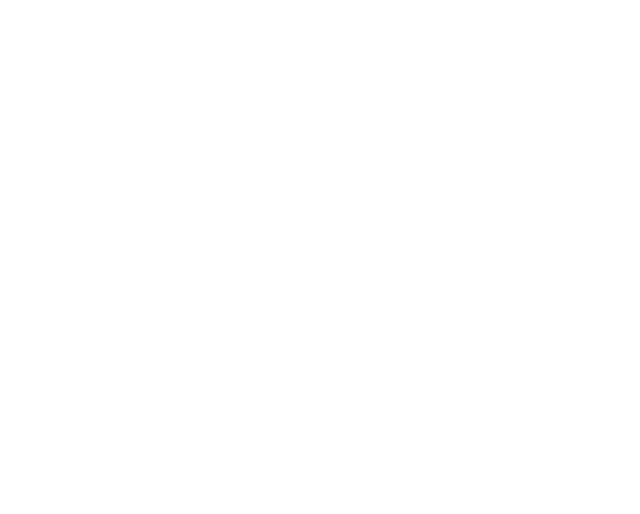
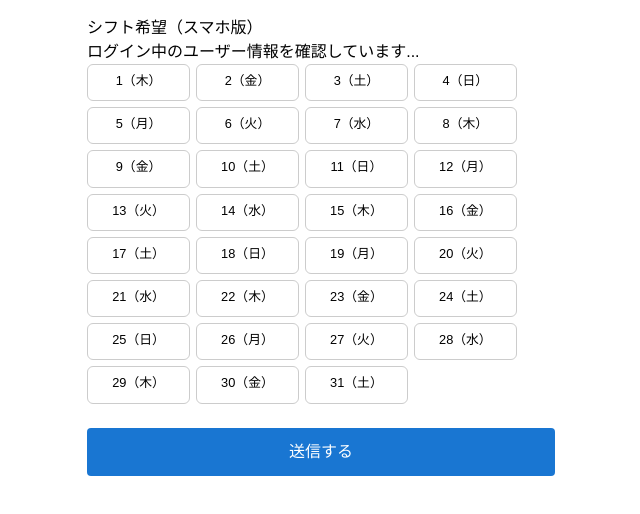
Before and after one commit to gaku-break-era/or-shift-app, a React (Create React App) app: page /mobile-form in a window 1280 px wide. Before the commit this address had no page. Shown: the top 514 px of the page, without its empty margins (319-959 px from the left). Built offline with nearby package versions, Linux system fonts and the light colour scheme; no server answers.

Commit message:
例: カレンダー形式の希望提出画面を追加

```diff
--- a/src/App.js
+++ b/src/App.js
@@ -10,6 +10,7 @@
 import WeeklyAssignments from "./WeeklyAssignments";
 import ProcedureList from "./ProcedureList";
 import ProcedureDetail from "./ProcedureDetail";
+import MobileShiftForm from "./MobileShiftForm";
 //import AutoAssignmentScreen from "./AutoAssignmentScreen";
 //import DailyAssignmentScreen from "./DailyAssignmentScreen";
 
@@ -29,7 +30,7 @@
         <Route path="/assignments" element={<WeeklyAssignments />} />
         <Route path="/procedures" element={<ProcedureList />} />
         <Route path="/procedures/:id" element={<ProcedureDetail />} />
-
+        <Route path="/mobile-form" element={<MobileShiftForm />} />
 
         {/* ✅ "/" アクセス時にもログインページに飛ばす */}
         <Route path="/" element={<LoginPage />} />
--- /dev/null
+++ b/src/MobileShiftForm.js
@@ -0,0 +1,179 @@
+// src/MobileShiftForm.js
+import React, { useState, useEffect } from "react";
+import { getAuth, onAuthStateChanged } from "firebase/auth";
+import { doc, setDoc, Timestamp } from "firebase/firestore";
+import { db } from "./firebase";
+
+const MAX_OFF_DAYS = 3;
+const MAX_NIGHT_SHIFTS = 1;
+
+function MobileShiftForm() {
+  const [shiftData, setShiftData] = useState([]);
+  const [user, setUser] = useState(null);
+  const [submitStatus, setSubmitStatus] = useState("");
+
+  useEffect(() => {
+    const today = new Date();
+    let year = today.getFullYear();
+    let month = today.getMonth() + 1;
+
+    if (month === 12) {
+      const dec = generateMonthDates(year, 12);
+      const jan = generateMonthDates(year + 1, 1, 14); // 1月は1〜14日まで
+      setShiftData([...dec, ...jan]);
+    } else {
+      const nextMonth = generateMonthDates(year, month + 1);
+      setShiftData(nextMonth);
+    }
+
+    const auth = getAuth();
+    const unsubscribe = onAuthStateChanged(auth, (currentUser) => {
+      setUser(currentUser);
+    });
+    return () => unsubscribe();
+  }, []);
+
+  const generateMonthDates = (year, month, maxDay = null) => {
+    const daysInMonth = new Date(year, month, 0).getDate();
+    const lastDay = maxDay || daysInMonth;
+    const arr = [];
+    for (let day = 1; day <= lastDay; day++) {
+      const date = new Date(year, month - 1, day);
+      arr.push({ date, selection: "none" });
+    }
+    return arr;
+  };
+
+  const toggleSelection = (index) => {
+    const newData = [...shiftData];
+    const current = newData[index].selection;
+    const { off, night } = countSelections(newData);
+
+    let next;
+    if (current === "none") {
+      if (off + night >= MAX_OFF_DAYS) {
+        alert(`休み希望（夜勤含む）は最大 ${MAX_OFF_DAYS} 日です`);
+        return;
+      }
+      next = "off";
+    } else if (current === "off") {
+      if (night >= MAX_NIGHT_SHIFTS) {
+        alert(`夜勤希望は最大 ${MAX_NIGHT_SHIFTS} 回です`);
+        next = "none";
+      } else {
+        next = "night";
+      }
+    } else {
+      next = "none";
+    }
+
+    newData[index].selection = next;
+    setShiftData(newData);
+  };
+
+  const countSelections = (data) => {
+    let off = 0, night = 0;
+    data.forEach((d) => {
+      if (d.selection === "off") off++;
+      if (d.selection === "night") night++;
+    });
+    return { off, night };
+  };
+
+  const getLabel = (sel) => {
+    if (sel === "off") return "休";
+    if (sel === "night") return "夜";
+    return "";
+  };
+
+  const handleSubmit = async () => {
+    if (!user) {
+      alert("ログインしてください");
+      return;
+    }
+
+    try {
+      const today = new Date();
+      let year = today.getFullYear();
+      let month = today.getMonth() + 2;
+      if (month === 13) {
+        month = 1;
+        year++;
+      }
+
+      const docId = `${user.displayName || user.email}_${year}${String(month).padStart(2, "0")}`;
+
+      const dataToSave = {
+        name: user.displayName || "",
+        email: user.email || "",
+        submittedAt: Timestamp.now(),
+        shifts: shiftData.map((d) => ({
+          date: d.date.toISOString().split("T")[0],
+          selection: d.selection,
+        })),
+      };
+
+      await setDoc(doc(db, "shiftRequests", docId), dataToSave);
+      setSubmitStatus("送信完了！お疲れさまでした！");
+    } catch (err) {
+      console.error(err);
+      setSubmitStatus("送信失敗。再試行してください");
+    }
+  };
+
+  const formatDay = (date) => {
+    return `${date.getDate()}（${"日月火水木金土"[date.getDay()]}）`;
+  };
+
+  return (
+    <div style={{ padding: "1rem", fontFamily: "sans-serif", maxWidth: 500, margin: "auto" }}>
+      <h2>シフト希望（スマホ版）</h2>
+      {!user && <p>ログイン中のユーザー情報を確認しています...</p>}
+      <div style={{ display: "flex", flexWrap: "wrap", gap: "6px" }}>
+        {shiftData.map((item, i) => (
+          <div
+            key={i}
+            onClick={() => toggleSelection(i)}
+            style={{
+              width: "22%",
+              border: "1px solid #ccc",
+              borderRadius: "6px",
+              padding: "6px",
+              textAlign: "center",
+              backgroundColor:
+                item.selection === "off" ? "#e0f7fa" :
+                item.selection === "night" ? "#fce4ec" : "white",
+              cursor: "pointer",
+              fontSize: "0.8rem",
+            }}
+          >
+            <div>{formatDay(item.date)}</div>
+            <div style={{ fontWeight: "bold", marginTop: "4px" }}>{getLabel(item.selection)}</div>
+          </div>
+        ))}
+      </div>
+
+      <button
+        onClick={handleSubmit}
+        style={{
+          marginTop: "1.5rem",
+          padding: "0.75rem 1.5rem",
+          backgroundColor: "#1976d2",
+          color: "white",
+          border: "none",
+          borderRadius: "4px",
+          width: "100%",
+          fontSize: "1rem",
+        }}
+      >
+        送信する
+      </button>
+
+      {submitStatus && (
+        <p style={{ marginTop: "1rem", fontWeight: "bold", color: "green" }}>{submitStatus}</p>
+      )}
+    </div>
+  );
+}
+
+export default MobileShiftForm;
```
